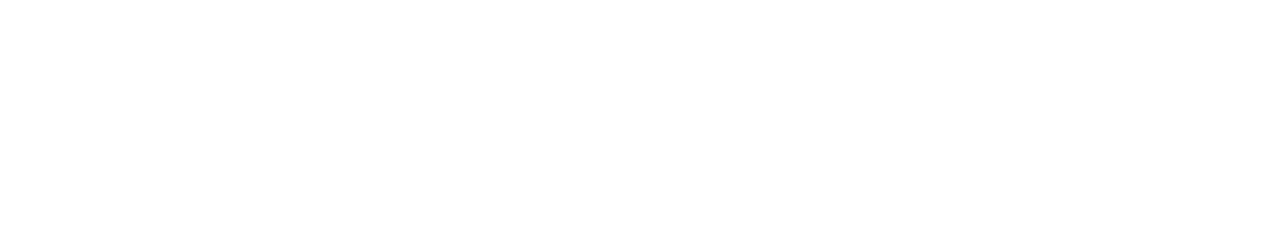
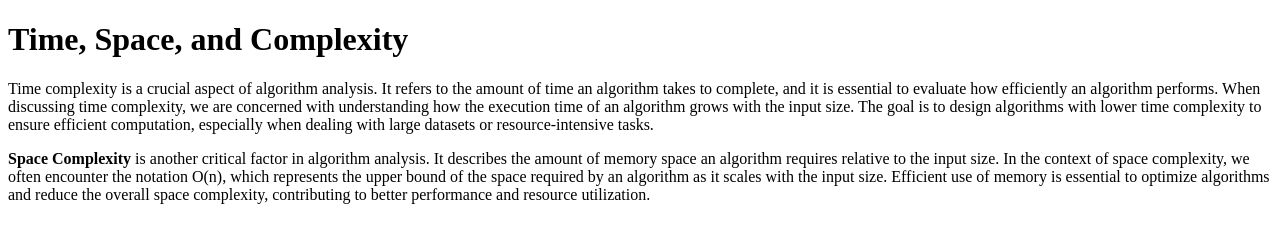
Before and after one commit to acciojob/time-and-space-complexity-AnilDongare, a website: page main.html in a window 1280 px wide. Drawn offline with Linux system fonts and the light colour scheme.

Commit message:
created a submission

```diff
--- a/main.html
+++ b/main.html
@@ -4,12 +4,21 @@
 
 <head>
 	<link rel="stylesheet" href="styles.css">
+	<title>Time and Space Complexity</title>
 </head>
 
 <body>
 	<!-- the entire body must be written by student -->
     <script type="text/javascript" src="./script.js">
 </script>
+ <h1>Time, Space, and Complexity</h1>
+	 <p>
+        Time complexity is a crucial aspect of algorithm analysis. It refers to the amount of time an algorithm takes to complete, and it is essential to evaluate how efficiently an algorithm performs. When discussing time complexity, we are concerned with understanding how the execution time of an algorithm grows with the input size. The goal is to design algorithms with lower time complexity to ensure efficient computation, especially when dealing with large datasets or resource-intensive tasks.
+    </p>
+
+    <p>
+        <b>Space Complexity</b> is another critical factor in algorithm analysis. It describes the amount of memory space an algorithm requires relative to the input size. In the context of space complexity, we often encounter the notation O(n), which represents the upper bound of the space required by an algorithm as it scales with the input size. Efficient use of memory is essential to optimize algorithms and reduce the overall space complexity, contributing to better performance and resource utilization.
+    </p>
 
 </body>
 
```
